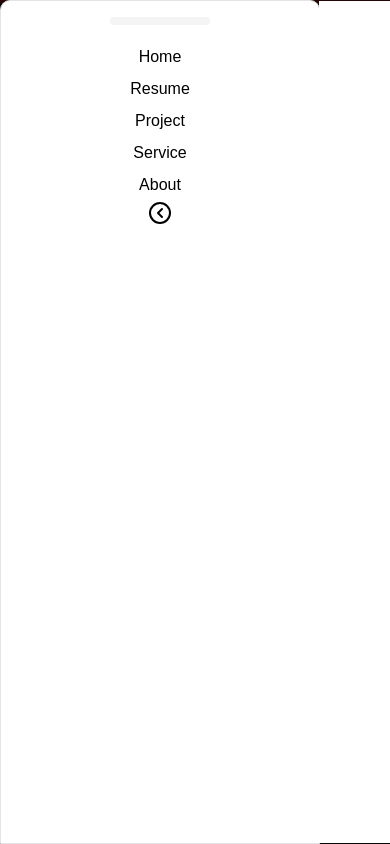
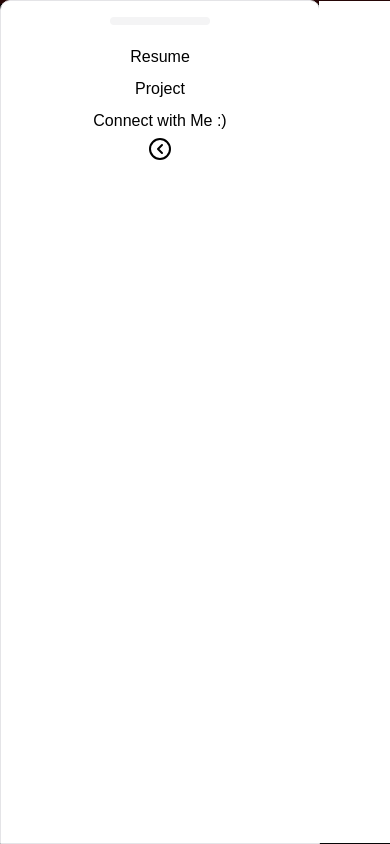
Before and after one commit to hemant069/New-Portfolio, a Next.js app: page / in a window 390 px wide. Both pictures are taken after a click on the icon 374 px from the left and 56 px from the top of the page. Shown: the top 844 px of the page. Built offline with nearby package versions, Linux system fonts and the light colour scheme.

Commit message:
fixing the bugs

```diff
--- a/components/Main.tsx
+++ b/components/Main.tsx
@@ -45,8 +45,8 @@ const Main = () => {
     return () => clearTimeout(timer);
   }, [displayText, currentSkillIndex, isDeleting, skills]);
 
-  const inputRef = useRef();
-  const inputRef1 = useRef();
+  const inputRef = useRef<HTMLDivElement>(null);
+  const inputRef1 = useRef<HTMLDivElement>(null);
 
   const ProjectScroll = () => {
     inputRef.current?.scrollIntoView({
--- a/components/MobiNav.tsx
+++ b/components/MobiNav.tsx
@@ -12,11 +12,9 @@ const MobiNav = () => {
         <DrawerContent className="h-full w-[20rem] left-0">
           <div className="p-4 text-black">
             <div className="flex flex-col items-center  justify-between">
-              <div>Home</div>
               <div>Resume</div>
               <div>Project</div>
-              <div>Service</div>
-              <div>About</div>
+              <div>Connect with Me :)</div>
               <DrawerClose asChild>
                 <CircleChevronLeft />
               </DrawerClose>
```
Also changed, not shown: components/Header.tsx (+6 -2 lines), components/Nav.tsx (+5 -2 lines).
